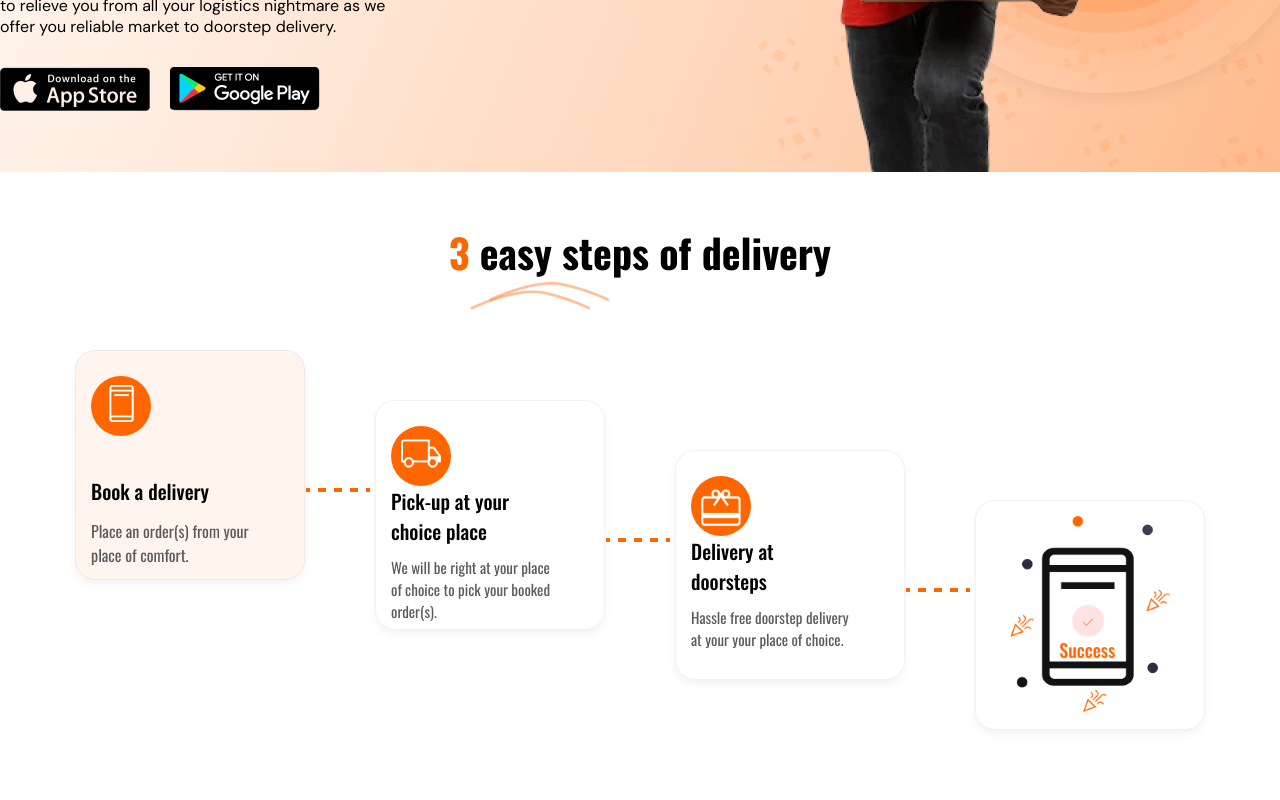
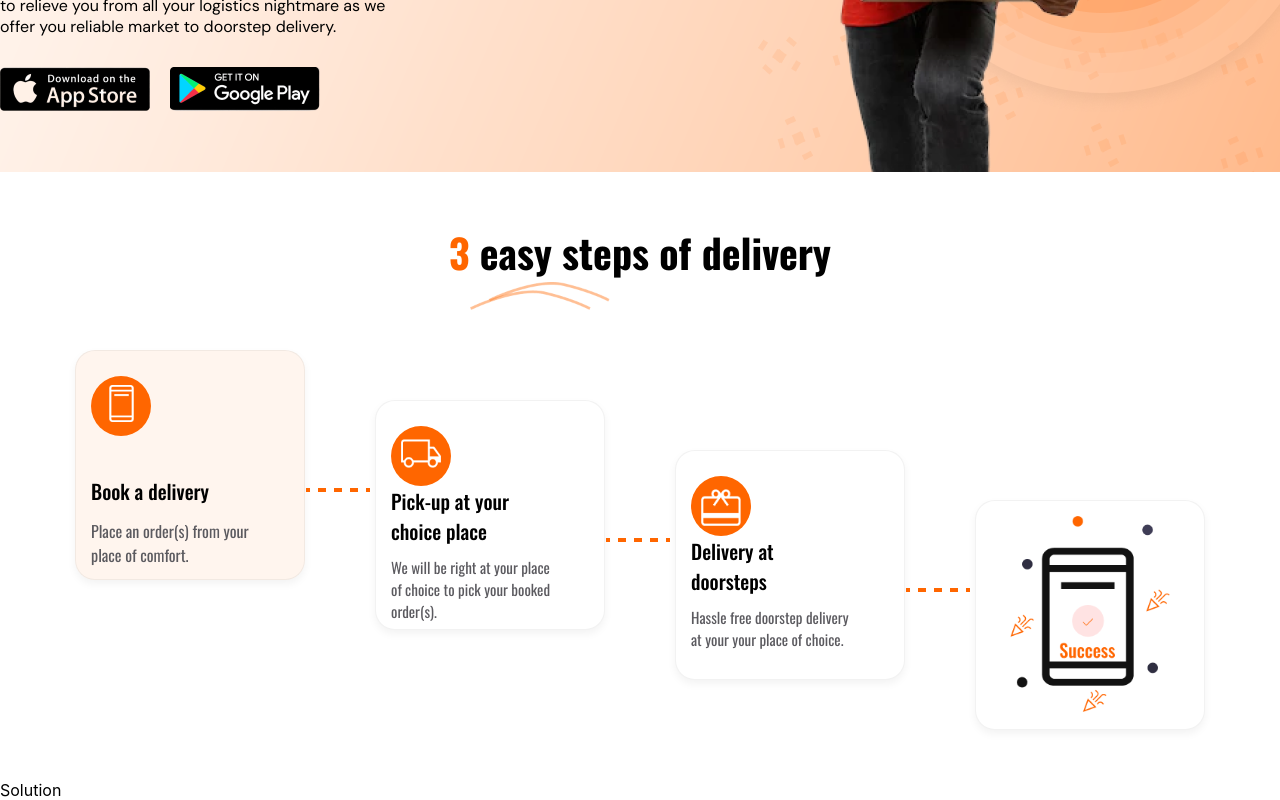
Before and after one commit to Pickbox-Project/Pickbox-frontend, a React (Create React App) app: page / in a window 1280 px wide. Shown: the part 508-1308 px from the top of the page. Built offline with nearby package versions, Linux system fonts and the light colour scheme.

Commit message:
Added Solution component to be rendered on the App.js

```diff
--- a/src/App.js
+++ b/src/App.js
@@ -3,6 +3,7 @@ import NavBar from './Components/NavBar/NavBar';
 import {BrowserRouter as Router, Routes, Route} from "react-router-dom"
 import HeroPage from './Components/HeroPage/HeroPage';
 import Steps from './Components/Steps/Steps';
+import Solution from './Components/Solution/Solution';
 
 function App() {
   return (
@@ -13,6 +14,7 @@ function App() {
            <Route exact path="/" element={<div>
             <HeroPage/>
             <Steps/>
+            <Solution/>
            </div>}/>
         </Routes>
       </Router>
```
